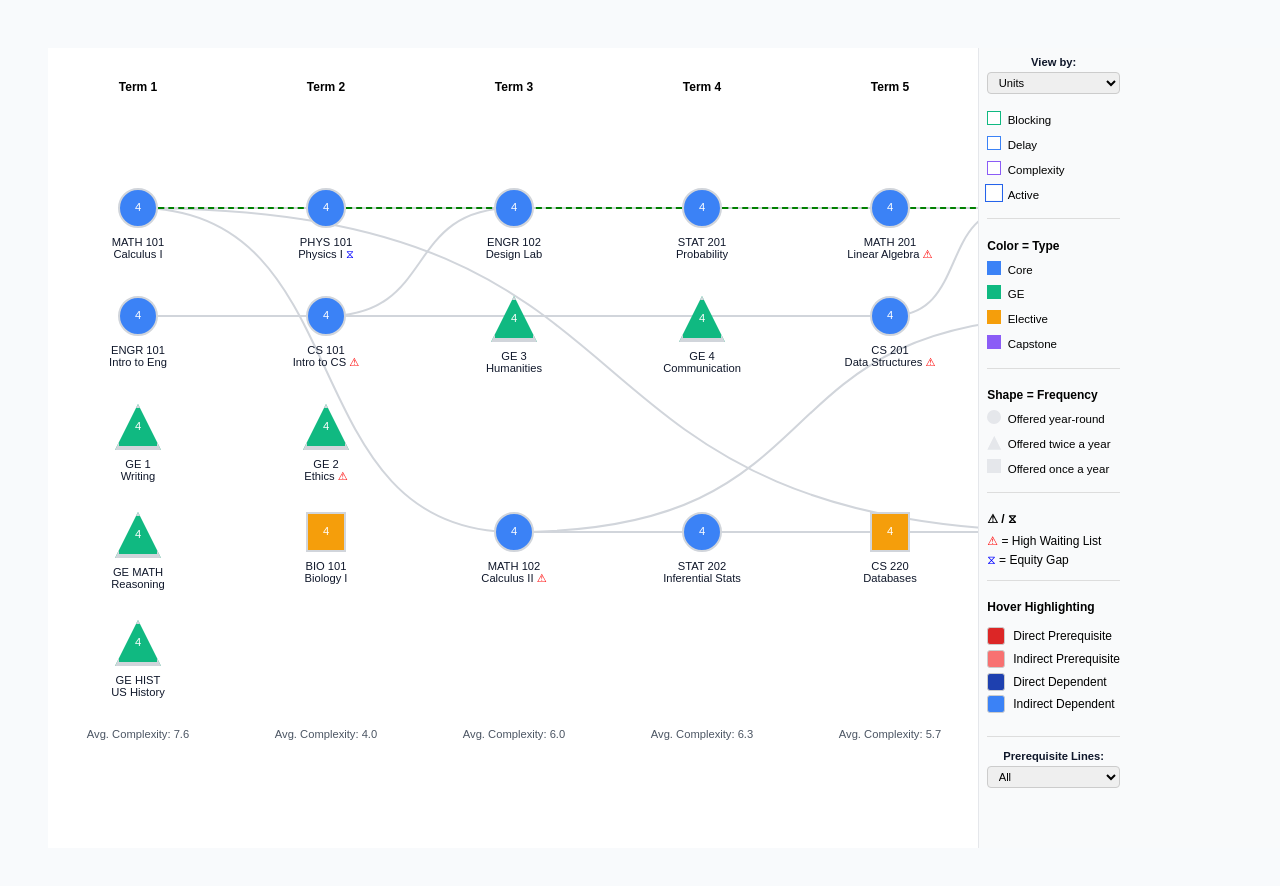
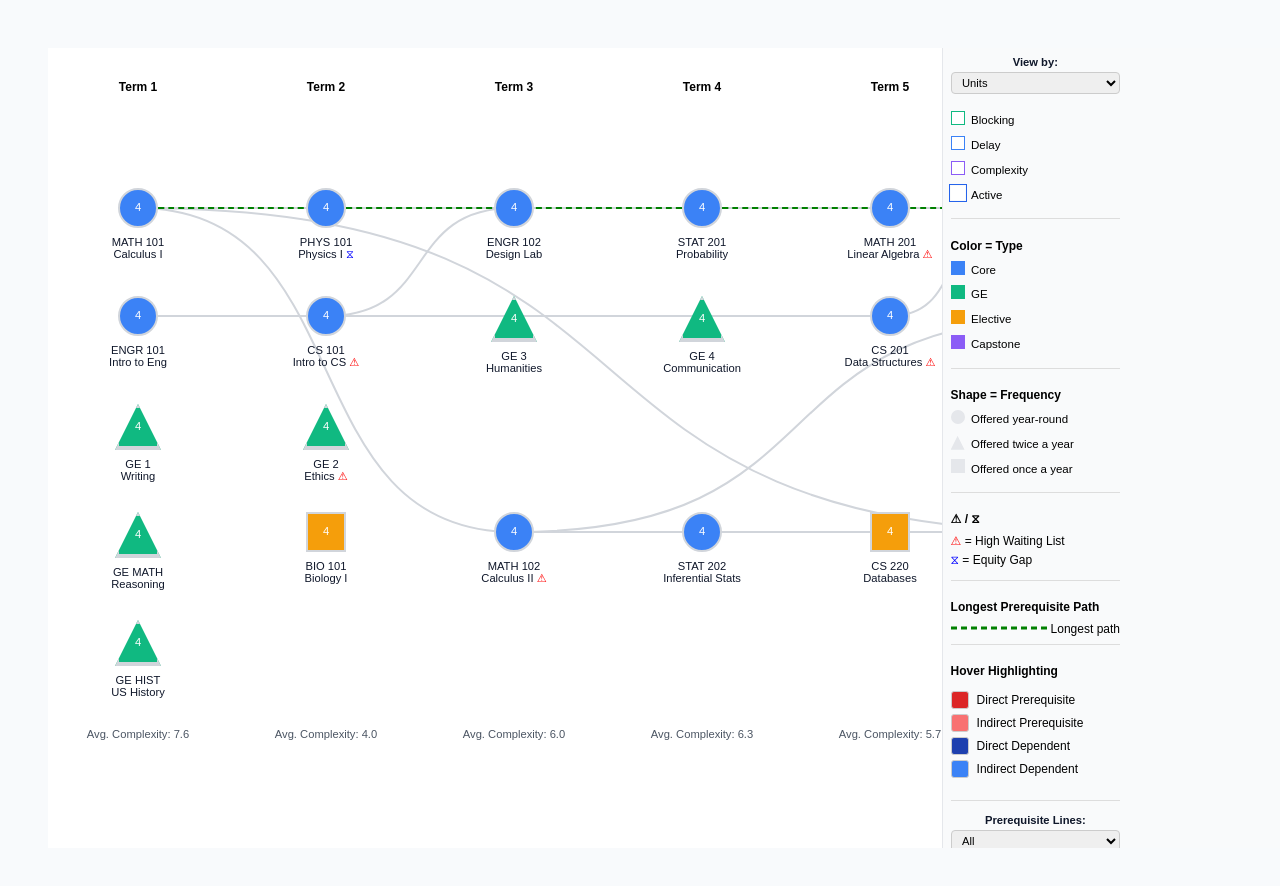
Before and after one commit to xhpmoonx/chart-vip-vue, a Vue app: page / in a window 1280 px wide. Shown: the top 886 px of the page. Built offline with nearby package versions, Linux system fonts and the light colour scheme.

Commit message:
added the longest path to sidebarkey

```diff
--- a/src/components/SidebarKey.vue
+++ b/src/components/SidebarKey.vue
@@ -44,7 +44,17 @@
     <div><span style="color:red;">⚠</span> = High Waiting List </div>
     <div><span style="color:blue;">⧖</span> = Equity Gap </div>
     <div class="divider" />
+
     </div>
+    <!-- Path Legend -->
+    <h4 class="title">Longest Prerequisite Path</h4>
+    <div class="legend-line">
+    <svg width="100" height="10">
+      <line x1="0" y1="5" x2="100" y2="5" stroke="green" stroke-width="3" stroke-dasharray="6,4" />
+    </svg>
+    <span>Longest path</span>
+    <div class="divider" />
+  </div>
 
     <!-- Hover Effects -->
     <h4 class="title">Hover Highlighting</h4>
```
